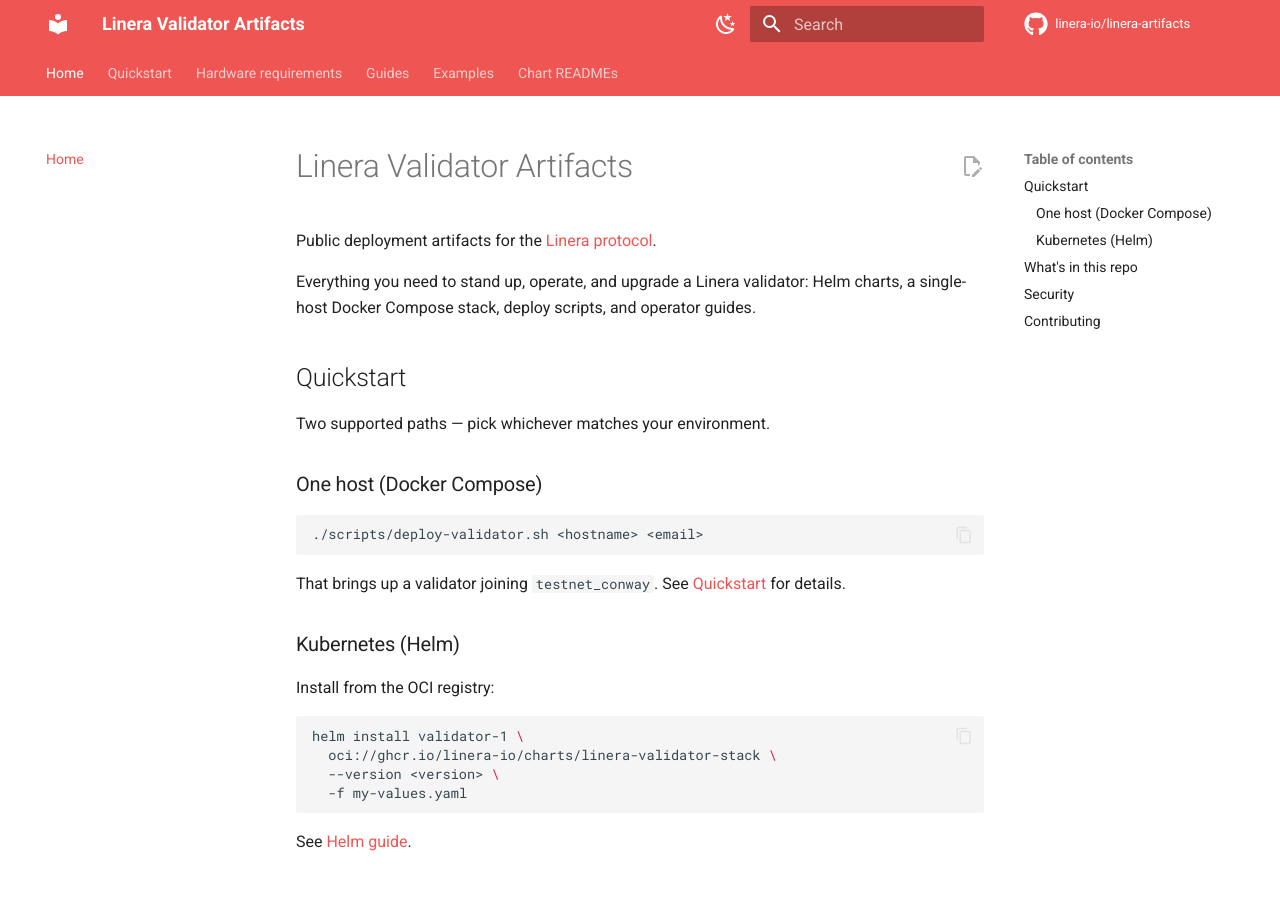
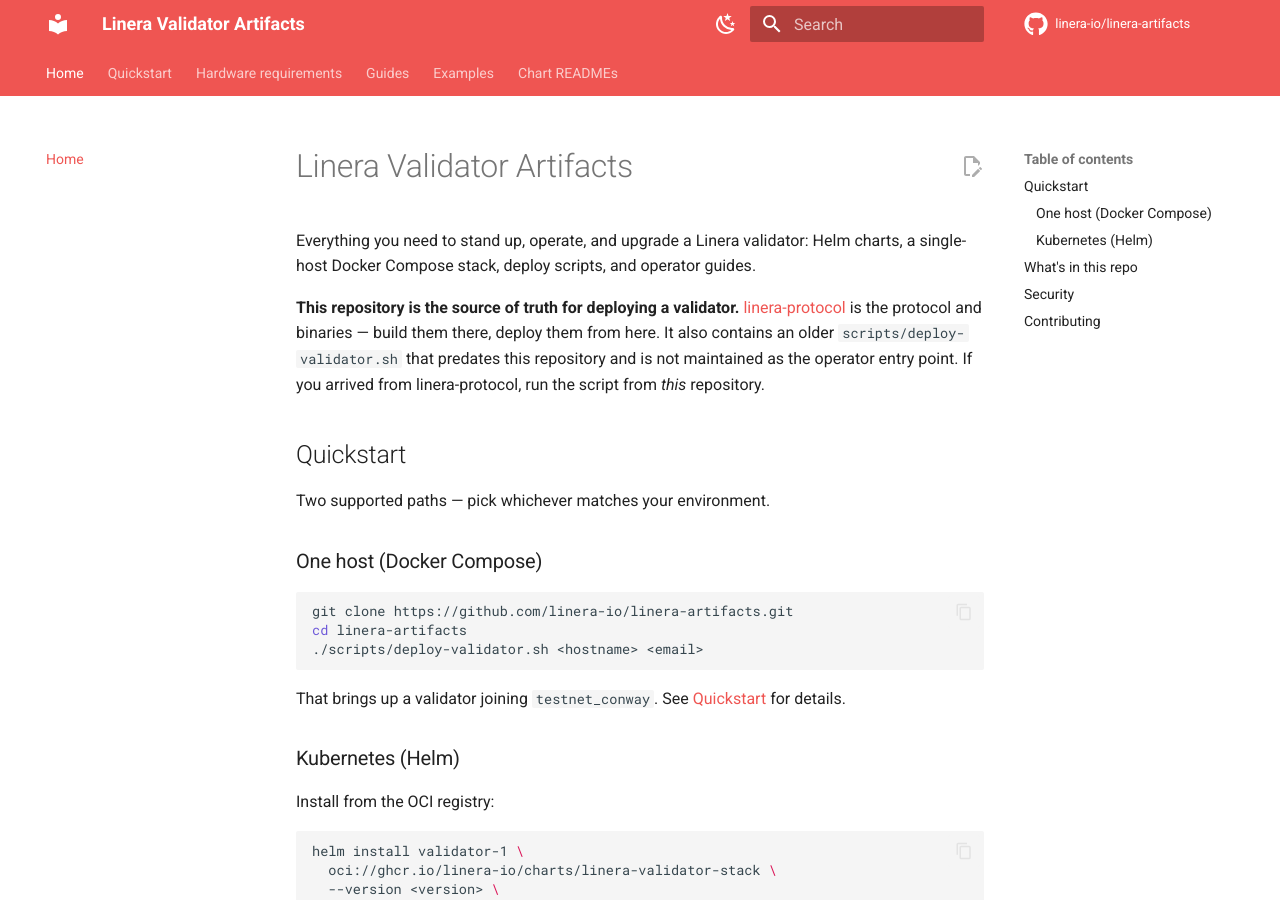
Before and after one commit to linera-io/linera-artifacts, an MkDocs documentation site: the page built from docs/index.md, in a window 1280 px wide and 900 px high. Built offline with MkDocs 1.6.1 and Material for MkDocs 9.7.7, drawn with Linux system fonts in a browser that asks for light colours; comment, search, counter and statistics services are not loaded.

Commit message:
docs: name linera-artifacts as the source of truth for deployment

````diff
--- a/docs/index.md
+++ b/docs/index.md
@@ -1,10 +1,15 @@
 # Linera Validator Artifacts
-
-Public deployment artifacts for the [Linera protocol](https://github.com/linera-io/linera-protocol).
 
 Everything you need to stand up, operate, and upgrade a Linera
 validator: Helm charts, a single-host Docker Compose stack, deploy
 scripts, and operator guides.
+
+**This repository is the source of truth for deploying a validator.**
+[linera-protocol](https://github.com/linera-io/linera-protocol) is the
+protocol and binaries — build them there, deploy them from here. It also
+contains an older `scripts/deploy-validator.sh` that predates this
+repository and is not maintained as the operator entry point. If you
+arrived from linera-protocol, run the script from *this* repository.
 
 ## Quickstart
 
@@ -13,6 +18,8 @@
 ### One host (Docker Compose)
 
 ```bash
+git clone https://github.com/linera-io/linera-artifacts.git
+cd linera-artifacts
 ./scripts/deploy-validator.sh <hostname> <email>
 ```
 
````
Also changed, not shown: README.md (+7 -2 lines).
